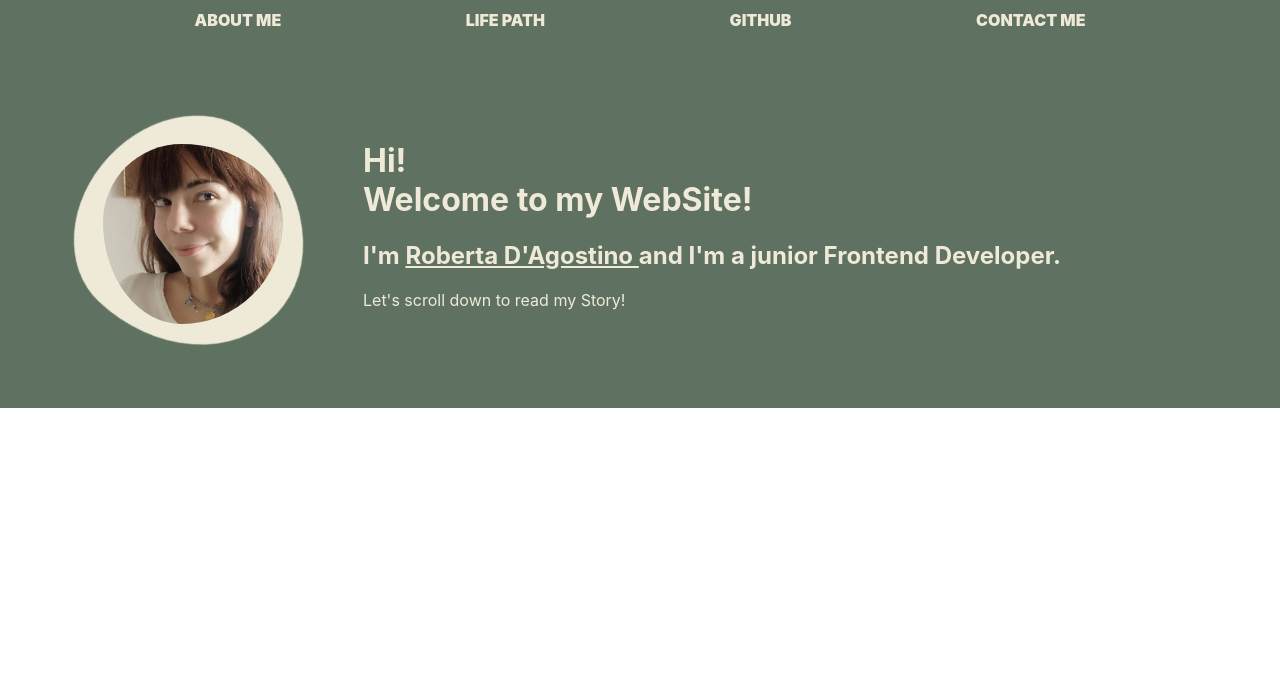
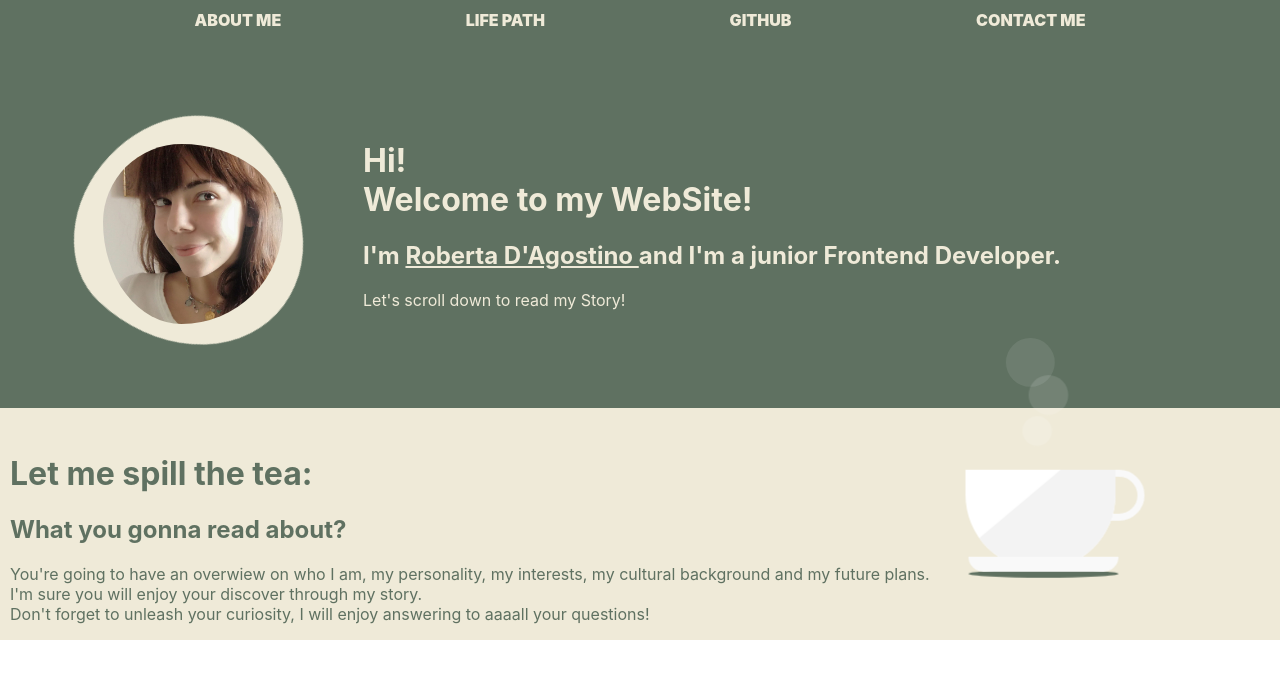
Before and after one commit to robdgs/personalwebsite, a React (Create React App) app: page / in a window 1280 px wide. Shown: the top 678 px of the page. Built offline with nearby package versions, Linux system fonts and the light colour scheme.

Commit message:
feat:Overview component + coffee animation

```diff
--- a/src/App.jsx
+++ b/src/App.jsx
@@ -1,12 +1,14 @@
-import './App.css';
+import "./App.css";
 import Navbar from "./components/Navbar";
 import Hero from "./components/Hero";
+import Overview from "./components/Overview";
 
 function App() {
   return (
     <div className="App">
-      <Navbar/>
+      <Navbar />
       <Hero />
+      <Overview />
     </div>
   );
 }
--- /dev/null
+++ b/src/components/Overview/Overview.jsx
@@ -0,0 +1,34 @@
+import "./index.css";
+
+const Overview = () => {
+  return (
+   <div className="Overview">
+       <div className="Overview__text">
+       <h1>Let me spill the tea:</h1>
+       <h2> What you gonna read about?</h2>
+        <p > You're going to have an overwiew on who I am, my personality, my interests, my cultural background and my future plans. <br /> I'm sure you will enjoy your discover through my story. <br/> Don't forget to unleash your curiosity, I will enjoy answering to aaaall your questions!
+    </p>
+    </div>
+    <div className="Overview__animation">
+    <div id="container">
+  <div className="steam" id="steam1"> </div>
+  <div className="steam" id="steam2"> </div>
+  <div className="steam" id="steam3"> </div>
+  <div className="steam" id="steam4"> </div>
+
+  <div id="cup">
+    <div id="cup-body">
+      <div id="cup-shade"></div>
+    </div>
+    <div id="cup-handle"></div>
+  </div>
+
+  <div id="saucer"></div>
+
+  <div id="shadow"></div>
+</div>
+    </div>
+   </div>
+  )
+};
+export default Overview;
--- /dev/null
+++ b/src/components/Overview/index.css
@@ -0,0 +1,166 @@
+.Overview {
+  background-color: #efead8;
+  color: #5f7161;
+  display: flex;
+  flex-direction: row;
+
+}
+.Overview__text {
+
+  margin-left: 10px;
+  margin-right: 24px;
+  padding-top: 25px;
+}
+#container {
+  position: relative;
+  top: 50%;
+  left: 50%;
+  margin-right: 24px;
+  transform: translate(-50%, -50%);
+}
+.steam {
+  position: absolute;
+  height: 75px;
+  width: 75px;
+  border-radius: 50%;
+  background-color: #fff;
+  margin-top: -37.5px;
+  margin-left: 37.5px;
+  z-index: 0;
+  opacity: 0;
+}
+
+#steam1 {
+  -webkit-animation: steam1 4s ease-out infinite;
+  animation: steam1 4s ease-out infinite;
+}
+
+#steam3 {
+  -webkit-animation: steam1 4s ease-out 1s infinite;
+  animation: steam1 4s ease-out 1s infinite;
+}
+
+@-webkit-keyframes steam1 {
+  0% {
+    transform: translateY(0) translateX(0) scale(0.25);
+    opacity: 0.2;
+  }
+  100% {
+    transform: translateY(-200px) translateX(-20px) scale(1);
+    opacity: 0;
+  }
+}
+
+@keyframes steam1 {
+  0% {
+    transform: translateY(0) translateX(0) scale(0.25);
+    opacity: 0.2;
+  }
+  100% {
+    transform: translateY(-200px) translateX(-20px) scale(1);
+    opacity: 0;
+  }
+}
+
+#steam2 {
+  -webkit-animation: steam2 4s ease-out 0.5s infinite;
+  animation: steam2 4s ease-out 0.5s infinite;
+}
+
+#steam4 {
+  -webkit-animation: steam2 4s ease-out 1.5s infinite;
+  animation: steam2 4s ease-out 1.5s infinite;
+}
+
+@-webkit-keyframes steam2 {
+  0% {
+    transform: translateY(0) translateX(0) scale(0.25);
+    opacity: 0.2;
+  }
+  100% {
+    transform: translateY(-200px) translateX(20px) scale(1);
+    opacity: 0;
+  }
+}
+
+@keyframes steam2 {
+  0% {
+    transform: translateY(0) translateX(0) scale(0.25);
+    opacity: 0.2;
+  }
+  100% {
+    transform: translateY(-200px) translateX(20px) scale(1);
+    opacity: 0;
+  }
+}
+
+#cup {
+  z-index: 1;
+}
+
+#cup-body {
+  position: absolute;
+  height: 100px;
+  width: 150px;
+  border-radius: 0 0 150px 150px;
+  background-color: #fff;
+  margin: auto;
+  display: inline-block;
+  overflow: hidden;
+  z-index: 1;
+}
+
+#cup-shade {
+  position: relative;
+  height: 180px;
+  width: 150px;
+  background-color: #f3f3f3;
+  display: inline-block;
+  margin-left: 21%;
+  margin-top: -1.5px;
+  transform: rotate(50deg);
+  z-index: 1;
+}
+
+#cup-handle {
+  position: relative;
+  height: 37.5px;
+  width: 40px;
+  border-radius: 0 150px 150px 0;
+  border: 7.5px solid #f9f9f9;
+  margin-bottom: 47.5px;
+  margin-left: 125px;
+  display: inline-block;
+  z-index: 0;
+}
+
+#saucer {
+  position: absolute;
+  height: 15px;
+  width: 150px;
+  border-radius: 0 0 100px 100px;
+  background-color: #f9f9f9;
+  margin-top: -16px;
+  margin-left: 2.5px;
+  z-index: 2;
+}
+
+#shadow {
+  height: 8px;
+  width: 150px;
+  border-radius: 50%;
+  margin-top: -2.5px;
+  margin-left: 3px;
+  background-color: #5f7161;
+}
+@media only screen and (max-width: 760px) {
+   .Overview{
+    display: flex;
+    flex-direction: column;
+    justify-content: center;
+    align-items: center;
+    gap: 90px;
+    margin-right: 0;
+   }
+
+    }
--- /dev/null
+++ b/src/components/Overview/index.jsx
@@ -0,0 +1,3 @@
+import Overview from './Overview';
+
+export default Overview;
```
